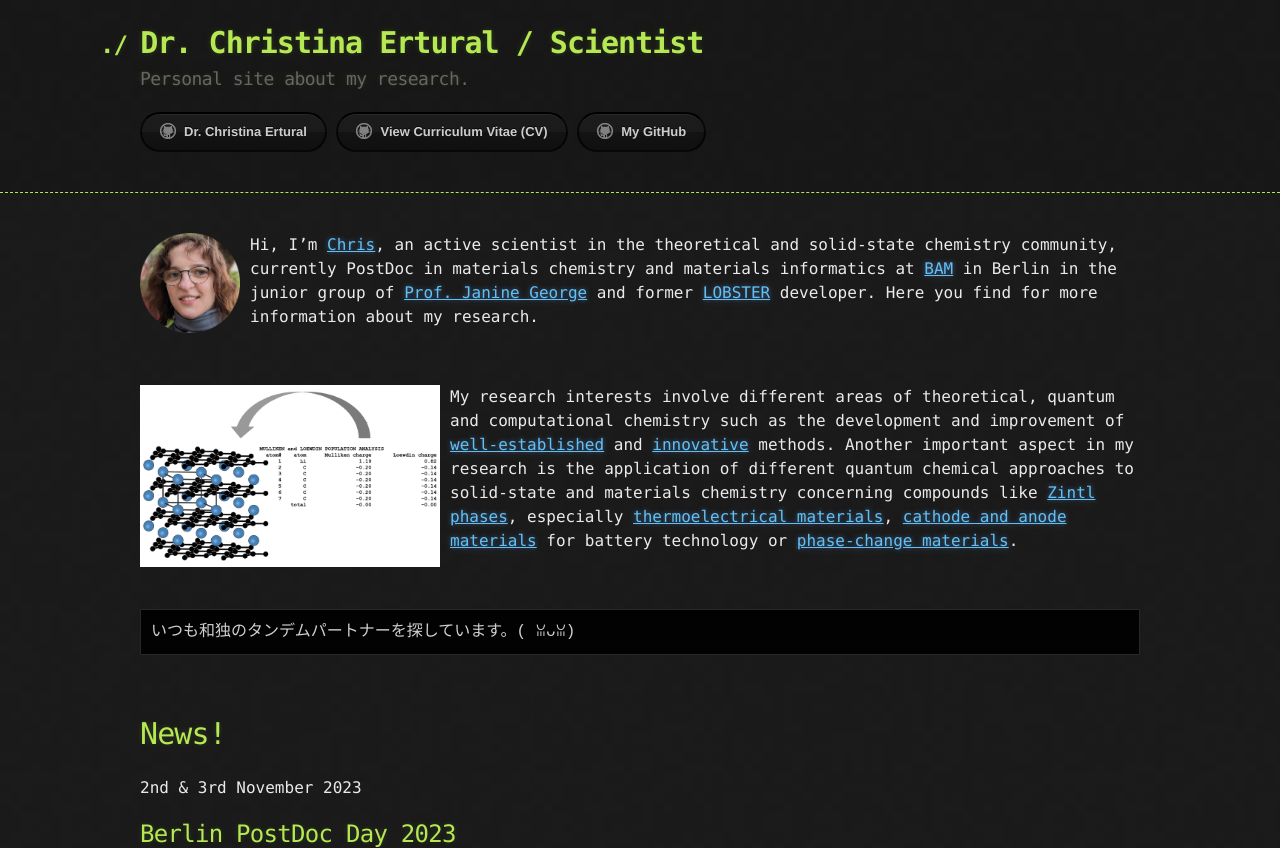
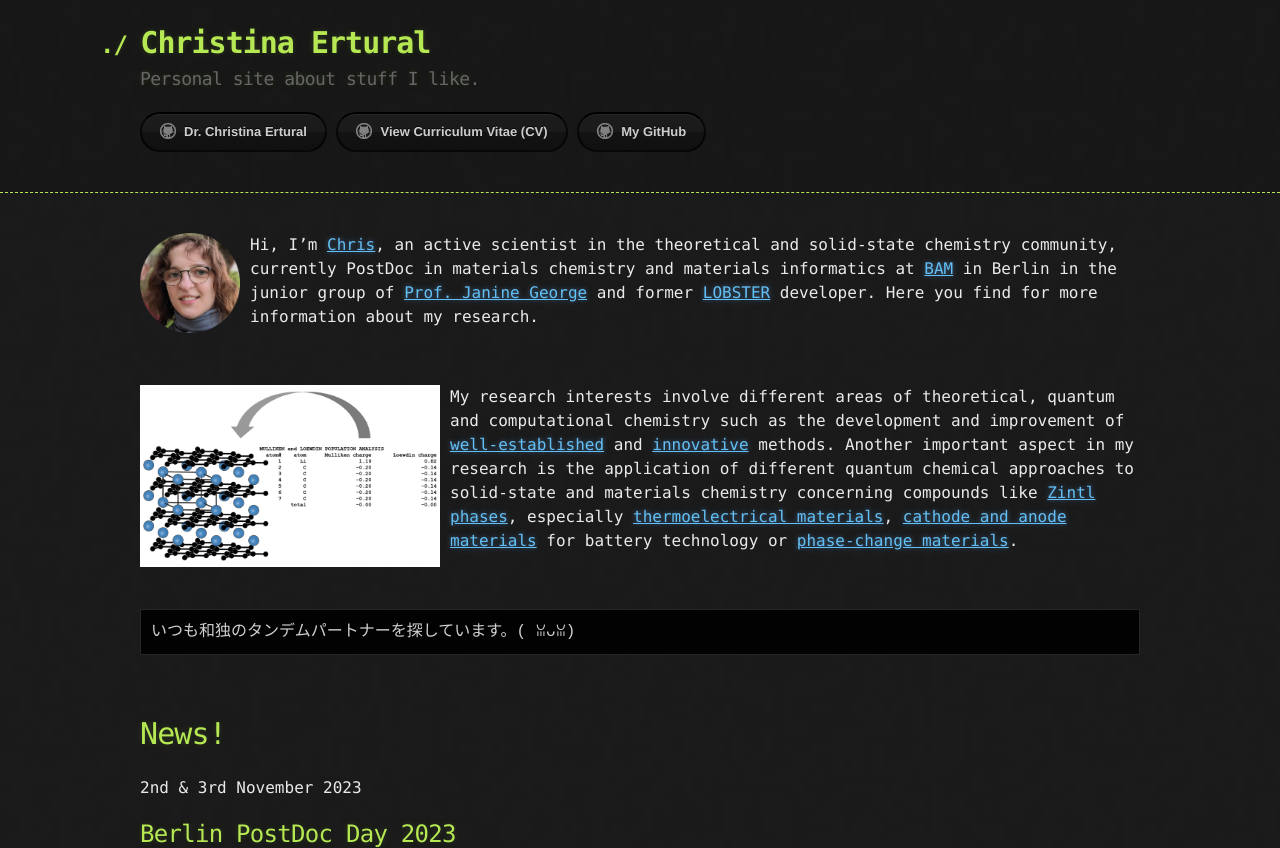
Before and after one commit to QuantumChemist/QuantumChemist.github.io, a Jekyll site: the page built from index.md, in a window 1280 px wide and 900 px high, cut to the strip 0-848 px from the top of the window. Built offline with Jekyll 4.4.1, drawn with Linux system fonts in a browser that asks for light colours.

Commit message:
Update _config.yml

```diff
--- a/_config.yml
+++ b/_config.yml
@@ -1,6 +1,6 @@
-title: Dr. Christina Ertural / Scientist
+title: Christina Ertural
 email: christina.ertural(at)bam.de
-description: Personal site about my research.
+description: Personal site about stuff I like.
 icon: https://raw.githubusercontent.com/QuantumChemist/QuantumChemist.github.io/main/utils/QClogo.png #https://raw.githubusercontent.com/QuantumChemist/lix/master/LiX.png
 show_downloads: false
 google_analytics:
```
